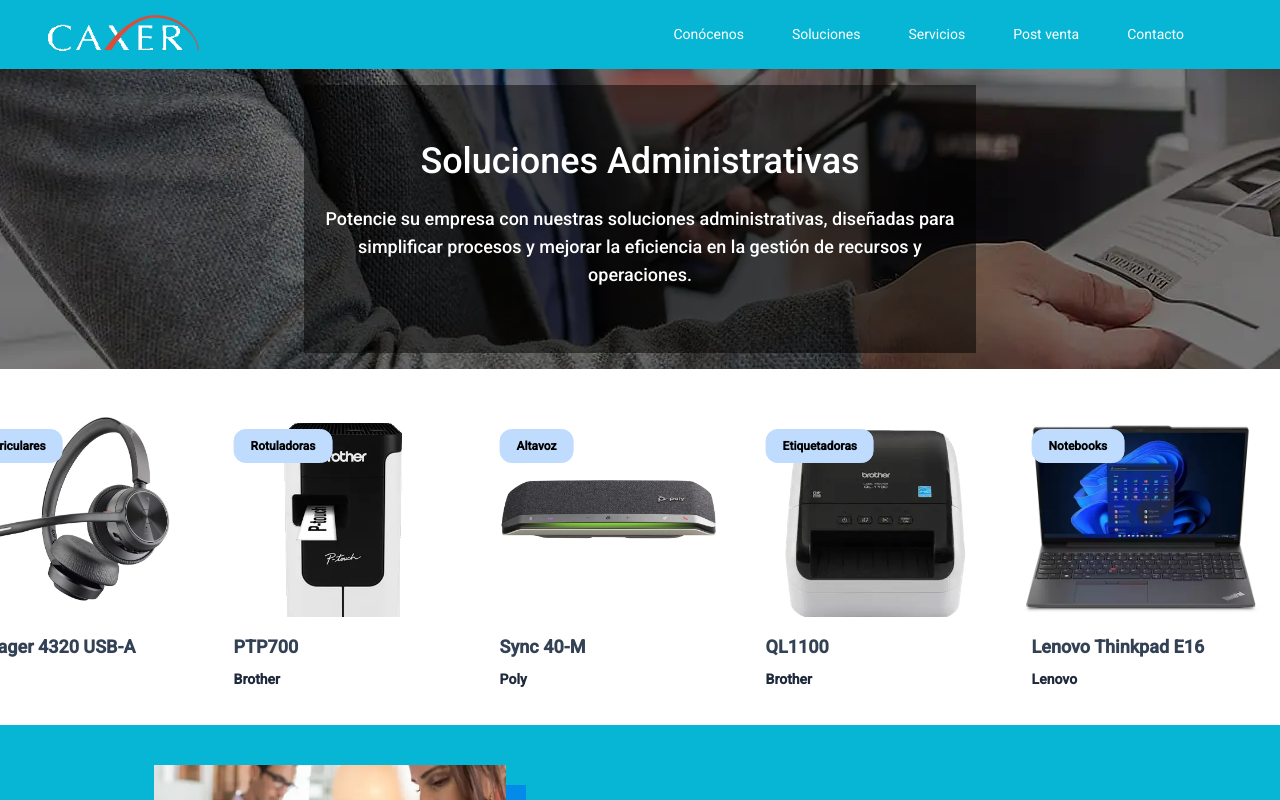
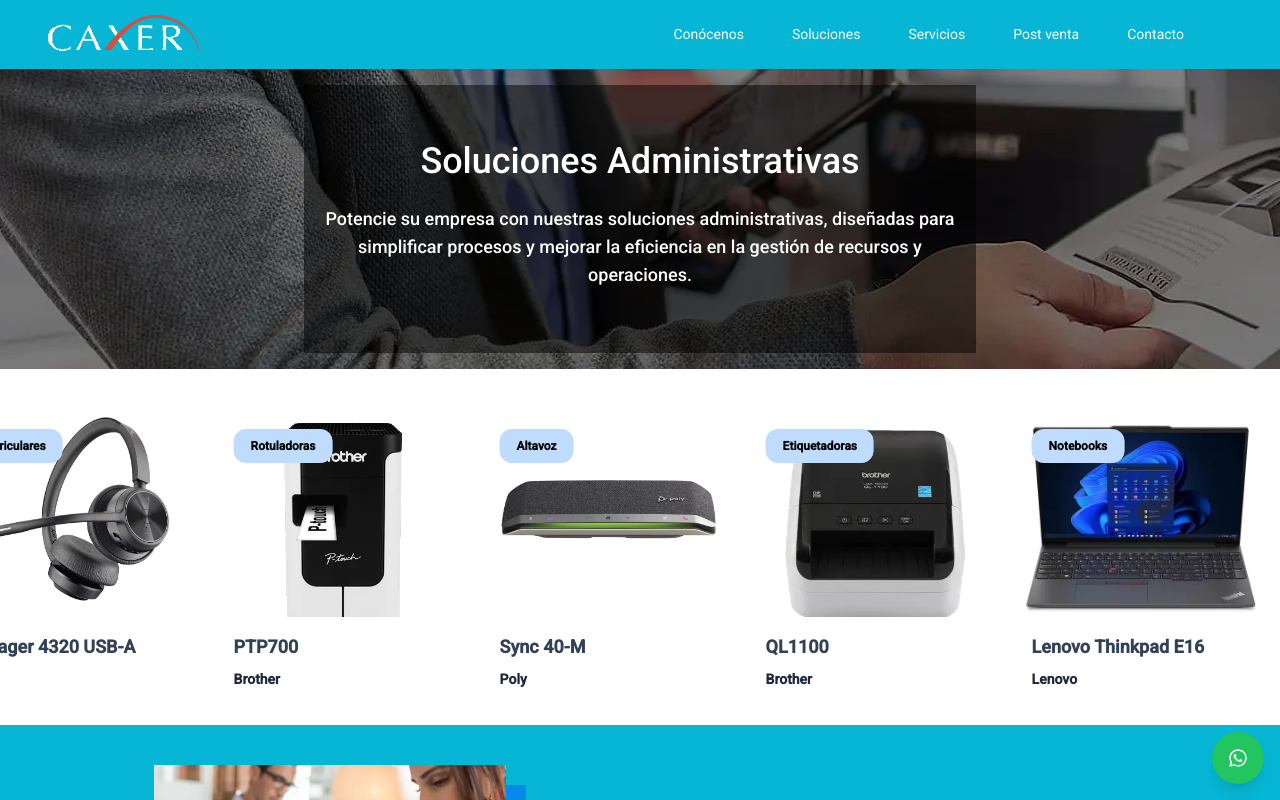
Before and after one commit to RamirezAgus/caxer-page, a React (Vite) app: page / in a window 1280 px wide. Shown: the top 800 px of the page. Built offline with nearby package versions, Linux system fonts and the light colour scheme.

Commit message:
add whatsapp integration

```diff
--- a/index.html
+++ b/index.html
@@ -6,6 +6,9 @@
     <meta name="viewport" content="width=device-width, initial-scale=1.0" />
     <meta name="description" content="CAXER S.A. es una compañía con más de quince años en el mercado argentino, ofreciendo Servicios y Soluciones Tecnologicas a muchas de las grandes empresas del país."/>
     <title>Bienvenidos a Caxer</title>
+    <link rel="preload" href="https://fonts.googleapis.com/css2?family=Roboto:wght@300;400;500&display=swap" as="style" onload="this.onload=null;this.rel='stylesheet'">
+    <noscript><link rel="stylesheet" href="https://fonts.googleapis.com/css2?family=Roboto:wght@300;400;500&display=swap"></noscript>
+    <link rel="stylesheet" href="/path/to/your/styles.css">
   </head>
   <body>
     <div id="root"></div>
--- a/src/App.jsx
+++ b/src/App.jsx
@@ -8,6 +8,7 @@
 import PostVenta from './pages/postVenta'
 import Contacto from './pages/contacto'
 import Home from './pages/Home'
+import WhatsappButton from './components/whatsappButton'
 
 
 function App() {
@@ -26,6 +27,7 @@
           <Route path='/contacto' element={<Contacto />} />
         </Routes>
         <Footer/>
+        <WhatsappButton/>
       </div>
     </Router>
   )
--- /dev/null
+++ b/src/components/whatsappButton.jsx
@@ -0,0 +1,17 @@
+import { FaWhatsapp } from "react-icons/fa";
+
+export default function WhatsappButton() {
+
+    const whatsappNumber = import.meta.env.VITE_WHATSAPP_NUMBER;
+
+    return(
+        <a
+            href={`https://wa.me/${whatsappNumber}`}
+            className="fixed bottom-4 right-4 bg-green-500 hover:bg-green-600 text-white p-4 rounded-full shadow-lg z-40"
+            target="_blank"
+            rel="noopener noreferrer"
+            >
+                <FaWhatsapp className="text-xl"/>
+        </a>
+    )
+}
--- a/src/index.css
+++ b/src/index.css
@@ -1,4 +1,4 @@
-@import url('https://fonts.googleapis.com/css2?family=Roboto:wght@300;400;500&display=swap');
+/*@import url('https://fonts.googleapis.com/css2?family=Roboto:wght@300;400;500&display=swap');*/
 @tailwind base;
 @tailwind components;
 @tailwind utilities;
```
